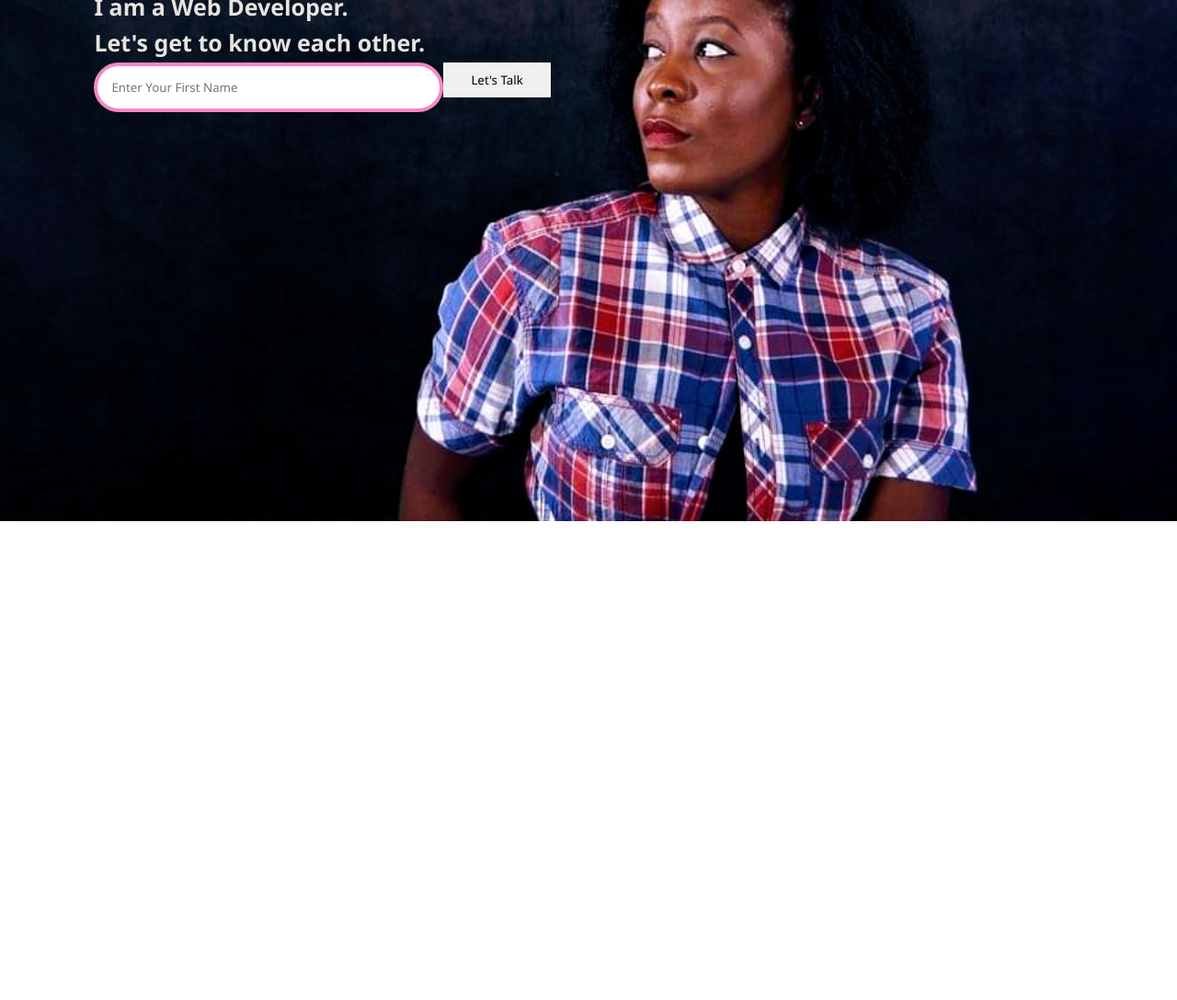
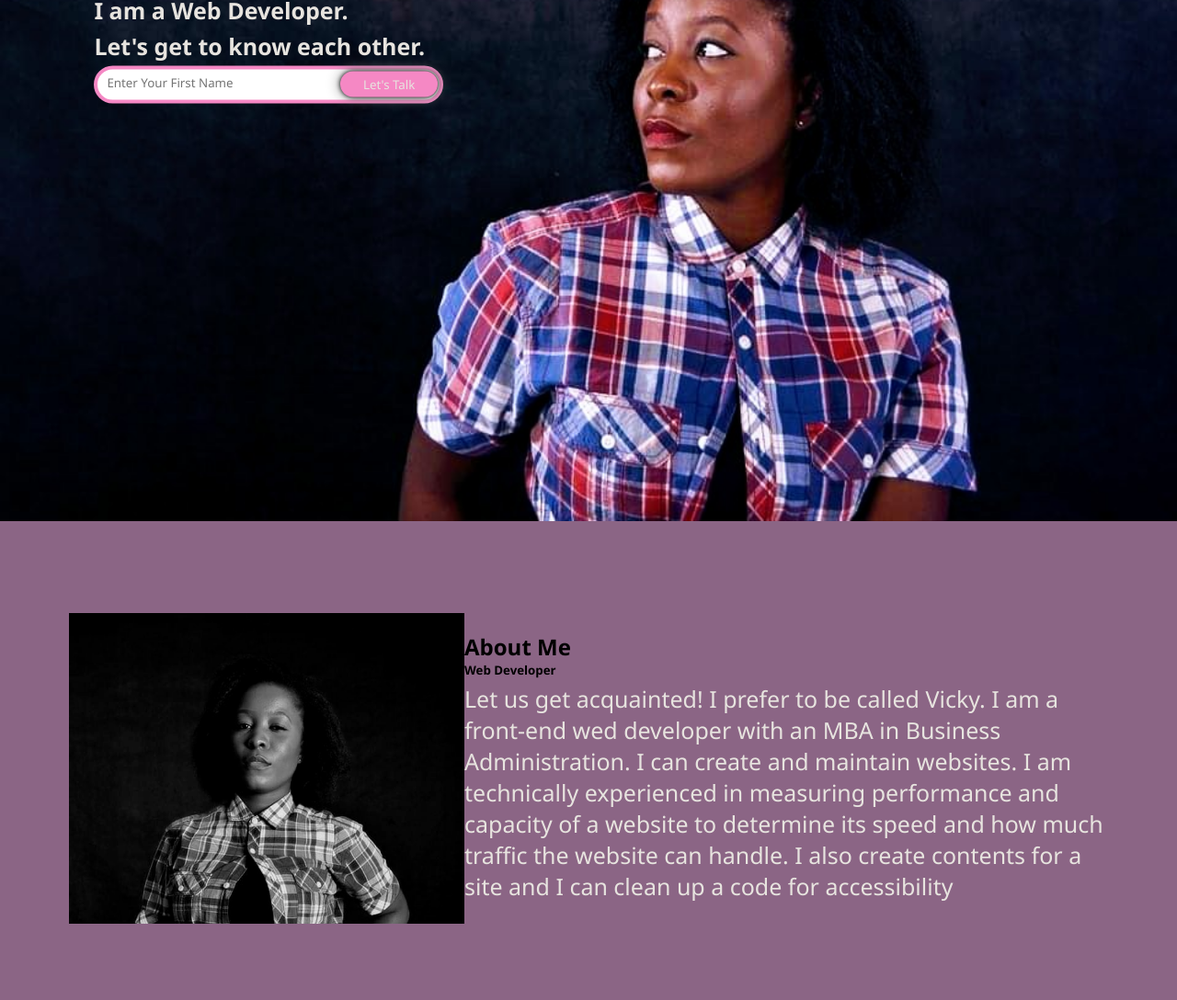
Before and after one commit to Vickyb94/OA-portfolio-website, a plain HTML site: page index.html in a window 1280 px wide. Shown: the part 255-1343 px from the top of the page at 92% size. Before the commit the page ends 822 px from the top, so only its background shows below. Drawn offline with Linux system fonts and the light colour scheme; files whose address does not match are found by name.

Commit message:
created the about me section with an image

```diff
--- a/assets/style.css
+++ b/assets/style.css
@@ -23,7 +23,7 @@ nav{
 }
 .logo{
     color:rgb(231, 228, 223);
-    font-size: 30px;
+    font-size: 40px;
     letter-spacing: 3px;
     cursor: pointer;
 }
@@ -67,7 +67,7 @@ transition: transform .4s;
 h3{
     color: rgb(245, 136, 196);
     margin: 10px 0px 10px;
-    font-size: 35px;
+    font-size: 30px;
     font-family:'Gill Sans', 'Gill Sans MT', Calibri, 'Trebuchet MS', sans-serif;
 }
 p{
@@ -83,7 +83,7 @@ p{
 .intro form input:first-child{
     display: inline-block;
     width: 100%;
-    padding: 14px 130px 14px 15px;
+    padding: 5px 100px 10px 10px;
     border: 4px solid rgb(245, 136, 196);
     outline: none;
     border-radius: 30px;
@@ -93,5 +93,31 @@ p{
     display: inline-block;
     outline: none;
     border: none;
-    padding: 10px 30px 10px;
+    padding: 5px 25px;
+    border-radius: 30px;
+    background-color: rgb(245, 136, 196);
+    color: rgb(231, 228, 223);
+    box-shadow: 0px 0px 5px #000, 0px 0px 15px #858585;
+    top: 6px;
+    right: 6px;
 }
+.about{
+    width: 100%;
+    padding: 100px 0px;
+    background-color: rgb(139, 101, 133);
+}
+.about img{
+    height: auto;
+    width: 430px;
+}
+.about-text{
+    width: 550px;
+}
+.main{
+    width: 1130px;
+    max-width: 95%;
+    margin: 0 auto;
+    display: flex;
+    align-items: center;
+    justify-content: space-around;
+}
--- a/index.html
+++ b/index.html
@@ -13,7 +13,7 @@
 <body>
     <div class="hero">
         <nav>
-            <h2 class="logo">Oluwabusayo<span>  AROWOSAFE</span></h2>
+            <h1 class="logo">Oluwabusayo<span>  AROWOSAFE</span></h1>
                <ul>
                 <li><a href="#about-me">About Me</a></li>
                 <li><a href="#Projects">Projects</a></li>
@@ -37,5 +37,18 @@
         </div>
     </div>
 
+    <!--About section start-->
+    <section class="about">
+        <div class="main">
+            <img src="assets/image/about-img.jpg">
+            <div cass="about-text">
+                <h2>About Me</h2>
+                <h5>Web Developer</h5>
+                <p>Let us get acquainted! I prefer to be called Vicky. I am a front-end wed developer with an MBA in Business Administration. I can create and maintain websites. I am technically experienced in measuring performance and capacity of a website to determine its speed and how much traffic the website can handle. I also create contents for a site and I can clean up a code for accessibility</p>
+            </div>
+
+        </div>
+
+    </section>
 </body>
 </html>
```
Also changed, not shown: assets/image/about-img.jpg (added).
